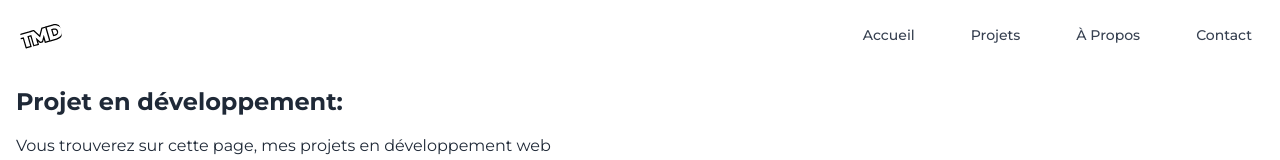
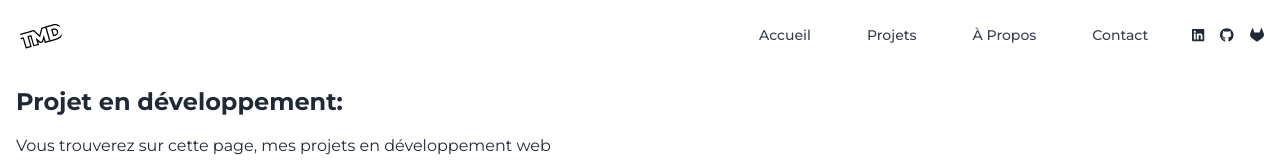
Before and after one commit to zeitounmax/portfolio-zeitoun, a Next.js app: page /dev in a window 1280 px wide. Shown: the top 160 px of the page. Built offline with nearby package versions, Linux system fonts and the light colour scheme.

Commit message:
hallo effects

```diff
--- a/package.json
+++ b/package.json
@@ -11,6 +11,9 @@
   "dependencies": {
     "@emotion/react": "^11.11.1",
     "@emotion/styled": "^11.11.0",
+    "@fortawesome/fontawesome-svg-core": "^6.5.1",
+    "@fortawesome/free-brands-svg-icons": "^6.5.1",
+    "@fortawesome/react-fontawesome": "^0.2.0",
     "@heroicons/react": "^2.1.1",
     "@iconify/react": "^4.1.1",
     "@mui/icons-material": "^5.15.0",
@@ -18,7 +21,8 @@
     "@mui/styled-engine-sc": "^6.0.0-alpha.8",
     "@types/nodemailer": "^6.4.14",
     "emailjs-com": "^3.2.0",
-    "flowbite": "^2.2.0",
+    "flowbite": "^2.2.1",
+    "flowbite-react": "^0.7.2",
     "iconify": "^1.4.0",
     "next": "14.0.4",
     "react": "^18",
--- a/src/app/dev/page.tsx
+++ b/src/app/dev/page.tsx
@@ -1,6 +1,7 @@
 import React from "react";
 import devProjects from "../../data/devProjectsData"; // Mettez à jour le chemin selon l'arborescence de votre projet
 import Image from "next/image";
+
 
 const Dev = () => {
   return (
--- a/src/components/common/navbar.tsx
+++ b/src/components/common/navbar.tsx
@@ -3,6 +3,12 @@ import React, { useState } from "react";
 import Link from "next/link";
 import Image from "next/image";
 import navbarData from "@/data/navBarData";
+import { FontAwesomeIcon } from "@fortawesome/react-fontawesome";
+import {
+  faLinkedin,
+  faGithub,
+  faGitlab,
+} from "@fortawesome/free-brands-svg-icons";
 
 const Navbar = () => {
   const [isMenuOpen, setIsMenuOpen] = useState(false);
@@ -82,6 +88,30 @@ const Navbar = () => {
                 )}
               </li>
             ))}
+            {/* Icônes de réseaux sociaux */}
+            <li className="mt-3 md:mt-0 flex items-center space-x-4">
+              <a
+                href="https://www.linkedin.com/in/maximilienthiry/"
+                target="_blank"
+                rel="noopener noreferrer"
+                className="halo-effect">
+                <FontAwesomeIcon icon={faLinkedin} />
+              </a>
+              <a
+                href="https://github.com/zeitounmax"
+                target="_blank"
+                rel="noopener noreferrer"
+                className="halo-effect">
+                <FontAwesomeIcon icon={faGithub} />
+              </a>
+              <a
+                href="https://gitlab.com/zeitounmax"
+                target="_blank"
+                rel="noopener noreferrer"
+                className="halo-effect">
+                <FontAwesomeIcon icon={faGitlab} />
+              </a>
+            </li>
           </ul>
         </div>
       </div>
```
Also changed, not shown: 1 other file (tests, documents, lock files or other folders).
